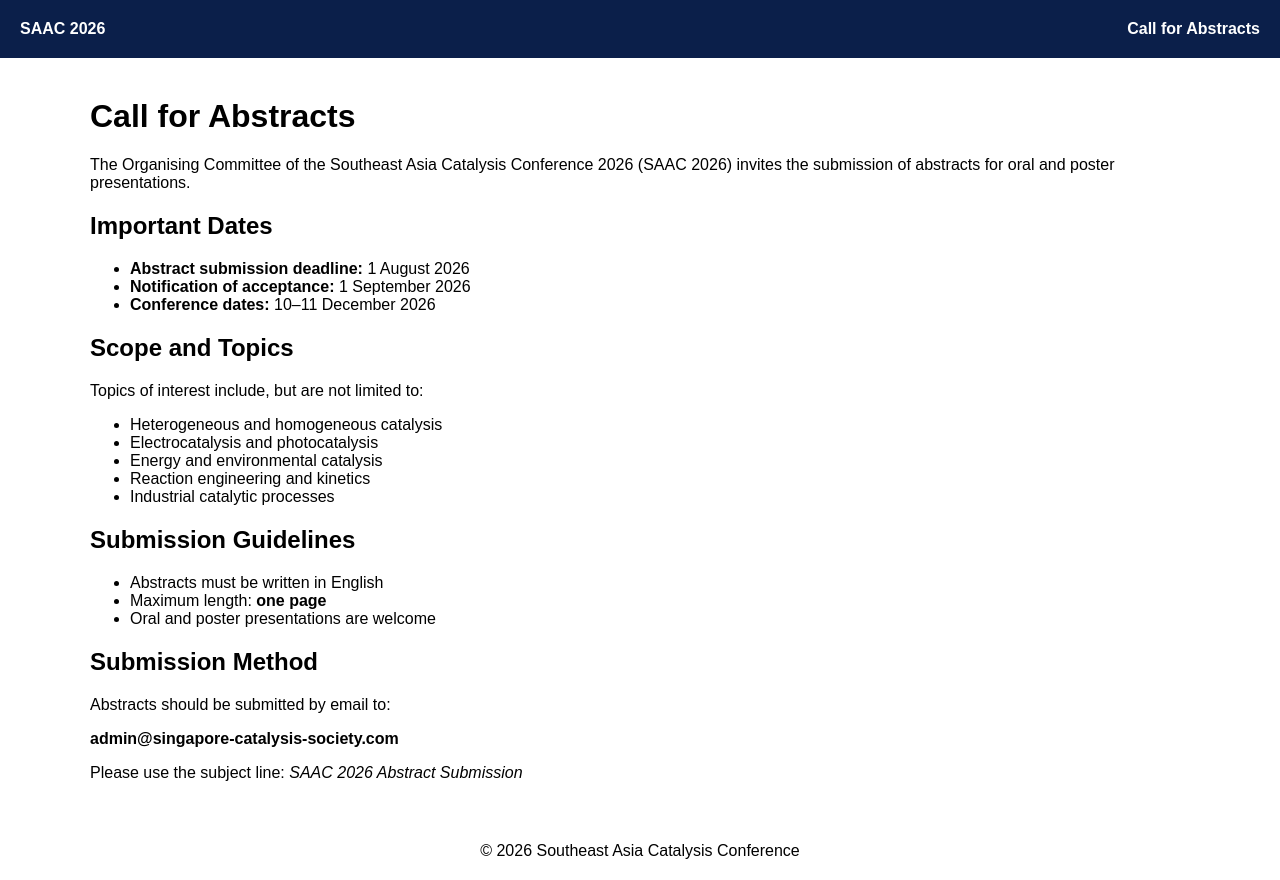
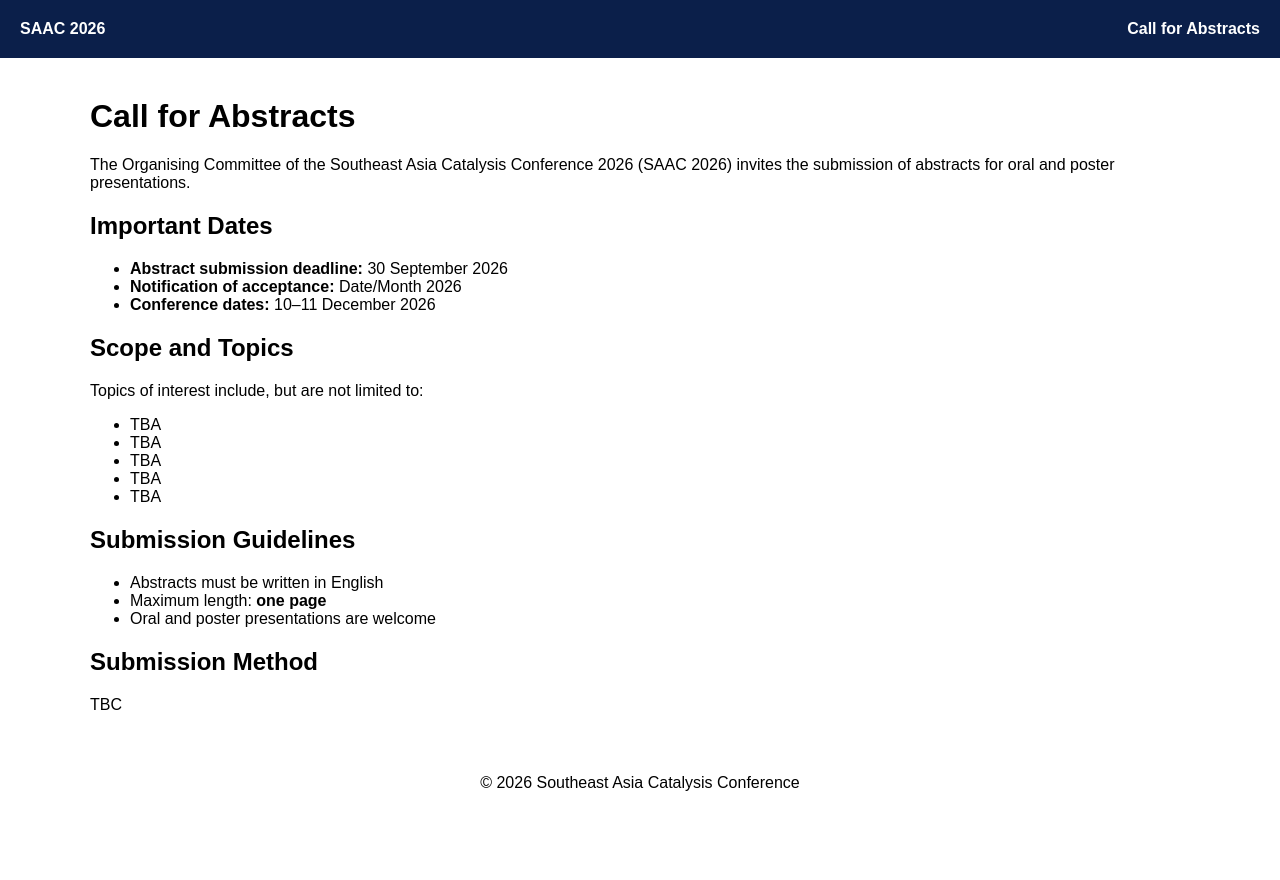
Before and after one commit to sacc2026/sacc2026, a Next.js app: page /call-for-abstracts in a window 1280 px wide. After the commit the page ends 812 px from the top, so only its background shows below. Built offline with nearby package versions, Linux system fonts and the light colour scheme.

Commit message:
Revise abstract submission dates and topics
Updated important dates and topics for the call for abstracts.

```diff
--- a/app/call-for-abstracts/page.jsx
+++ b/app/call-for-abstracts/page.jsx
@@ -11,19 +11,19 @@ export default function Page() {
 
       <h2>Important Dates</h2>
       <ul>
-        <li><strong>Abstract submission deadline:</strong> 1 August 2026</li>
-        <li><strong>Notification of acceptance:</strong> 1 September 2026</li>
+        <li><strong>Abstract submission deadline:</strong> 30 September 2026</li>
+        <li><strong>Notification of acceptance:</strong> Date/Month  2026</li>
         <li><strong>Conference dates:</strong> 10–11 December 2026</li>
       </ul>
 
       <h2>Scope and Topics</h2>
       <p>Topics of interest include, but are not limited to:</p>
       <ul>
-        <li>Heterogeneous and homogeneous catalysis</li>
-        <li>Electrocatalysis and photocatalysis</li>
-        <li>Energy and environmental catalysis</li>
-        <li>Reaction engineering and kinetics</li>
-        <li>Industrial catalytic processes</li>
+        <li>TBA</li>
+        <li>TBA</li>
+        <li>TBA</li>
+        <li>TBA</li>
+        <li>TBA</li>
       </ul>
 
       <h2>Submission Guidelines</h2>
@@ -35,14 +35,7 @@ export default function Page() {
 
       <h2>Submission Method</h2>
       <p>
-        Abstracts should be submitted by email to:
-      </p>
-      <p>
-        <strong>admin@singapore-catalysis-society.com</strong>
-      </p>
-      <p>
-        Please use the subject line:
-        <em> SAAC 2026 Abstract Submission</em>
+        TBC
       </p>
     </div>
   );
```
